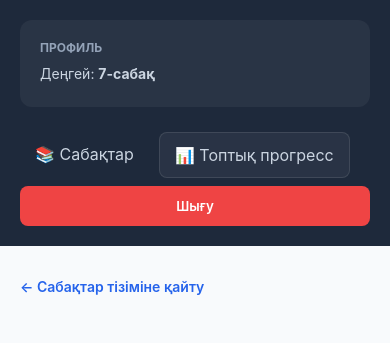
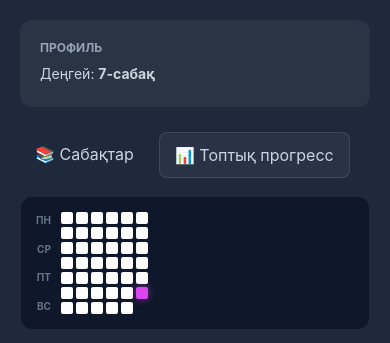
Before and after one commit to Kalaubay/match, a Django app: page /lesson/1/ in a window 390 px wide. Shown: the top 343 px of the page. Run offline with Django 5.2, Linux system fonts and the light colour scheme; a user stored in the database is signed in; data comes from the database, SQL or seed files in the repository.

Commit message:
active bord

```diff
--- a/courses/templates/base.html
+++ b/courses/templates/base.html
@@ -40,7 +40,13 @@
             .sidebar { width: 100%; height: auto; position: relative; padding: 20px; }
             .content { margin-left: 0; padding: 30px 20px; }
             .menu-links { display: flex; gap: 10px; flex-wrap: wrap; }
-            .activity-wrapper { display: none; } /* Мобильдік нұсқада орын үнемдеу */
+            .activity-wrapper {
+                display: block;
+                overflow-x: auto;
+                padding: 15px;
+                margin-top: 10px;
+            }
+            .heatmap-container { min-width: 300px; }
         }
         {% block extra_css %}{% endblock %}
     </style>
--- a/math_course/settings.py
+++ b/math_course/settings.py
@@ -40,6 +40,7 @@ INSTALLED_APPS = [
     'courses',
 ]
 STATIC_URL = 'static/'
+STATIC_ROOT = BASE_DIR / 'static'
 
 MIDDLEWARE = [
     'django.middleware.security.SecurityMiddleware',
```
